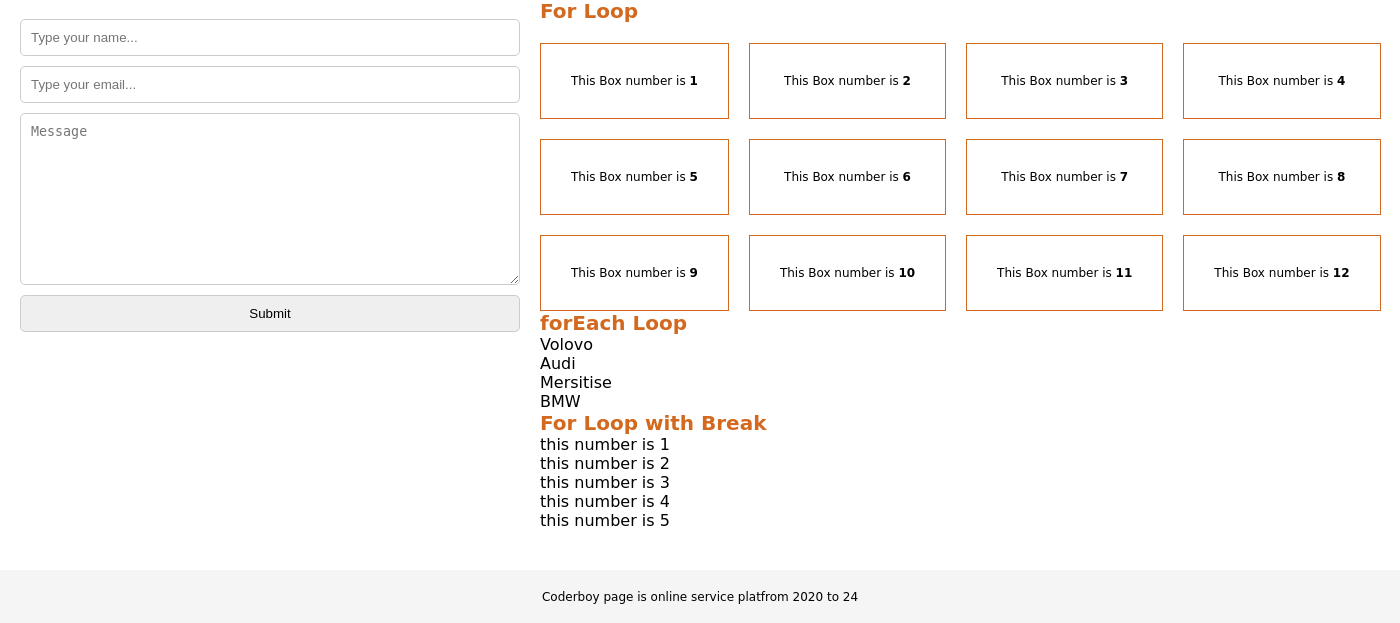
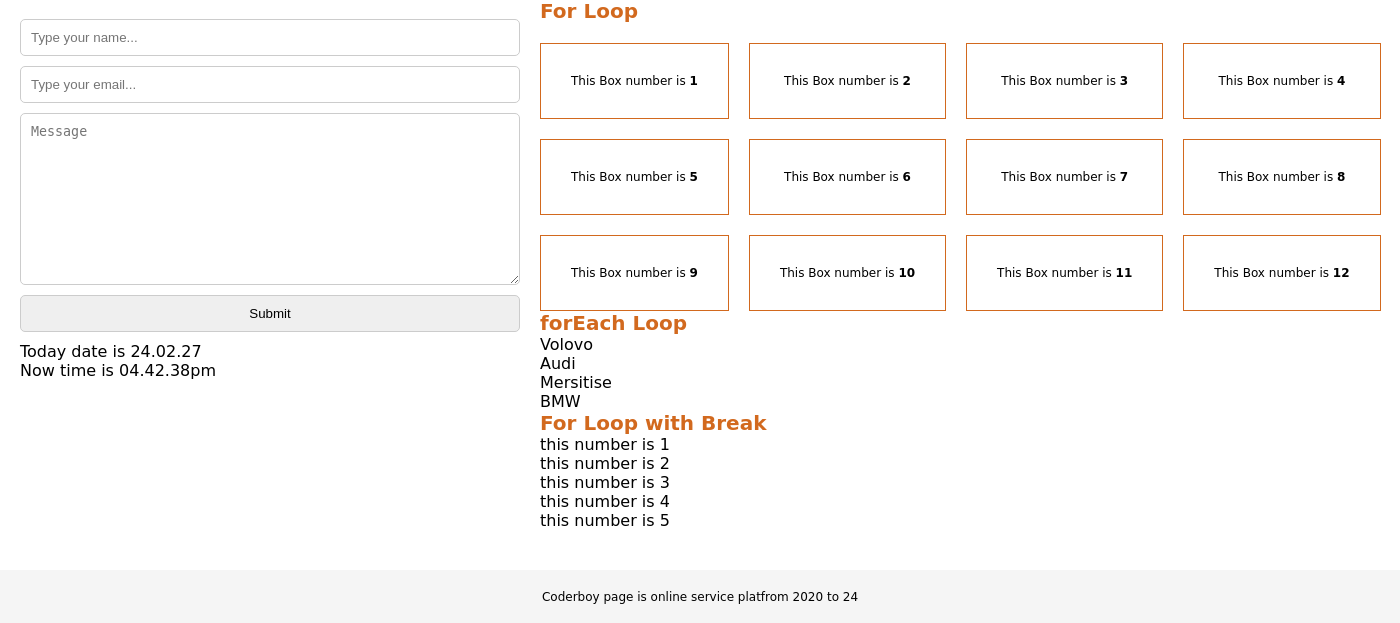
Before and after one commit to get-shrabon/php_basic_introduction, a PHP site: page / in a window 1400 px wide. Shown: the part 60-683 px from the top of the page. Run offline with PHP 8.4, Linux system fonts and the light colour scheme.

Commit message:
Update some code

```diff
--- a/index.php
+++ b/index.php
@@ -36,6 +36,10 @@
                     <textarea name="msg" id="" cols="30" rows="10" placeholder="Message"></textarea>
                     <input type="submit" value="Submit">
                 </form>
+                <p>Today date is <?php echo date("y.m.d")?></p>
+                <p>Now time is <?php
+                date_default_timezone_set("Asia/Dhaka");
+                echo date("h.i.sa")?></p>
             </div>
             <div class="loop_wrapper">
                 <?php require_once("loop.php") ?>
--- a/loop.php
+++ b/loop.php
@@ -1,3 +1,5 @@
+<!--------------------------------- for Loop -------------------------------->
+
 <h5 class="title">For Loop</h5>
 <ul class="items">
     <?php
@@ -14,7 +16,7 @@ foreach ($cars as $car) {
     echo "$car <br/>";
 }
 ?>
-<!--------------------------------- For Loop with Break -------------------------------->
+<!--------------------------------- for Loop with Break -------------------------------->
 <h5 class="title">For Loop with Break</h5>
 <?php
 for ($i = 1; $i <= 10; $i++) {
```
